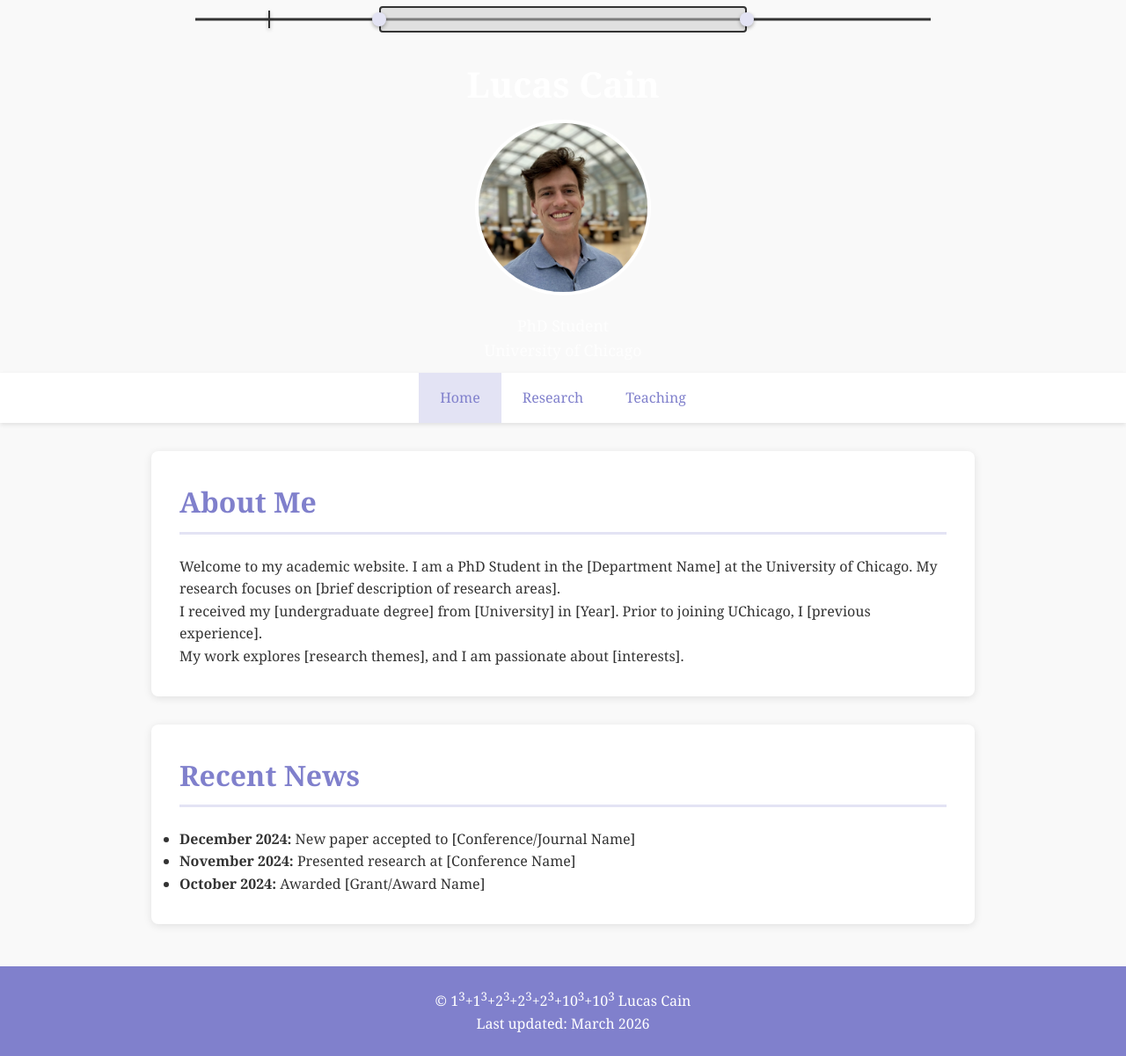
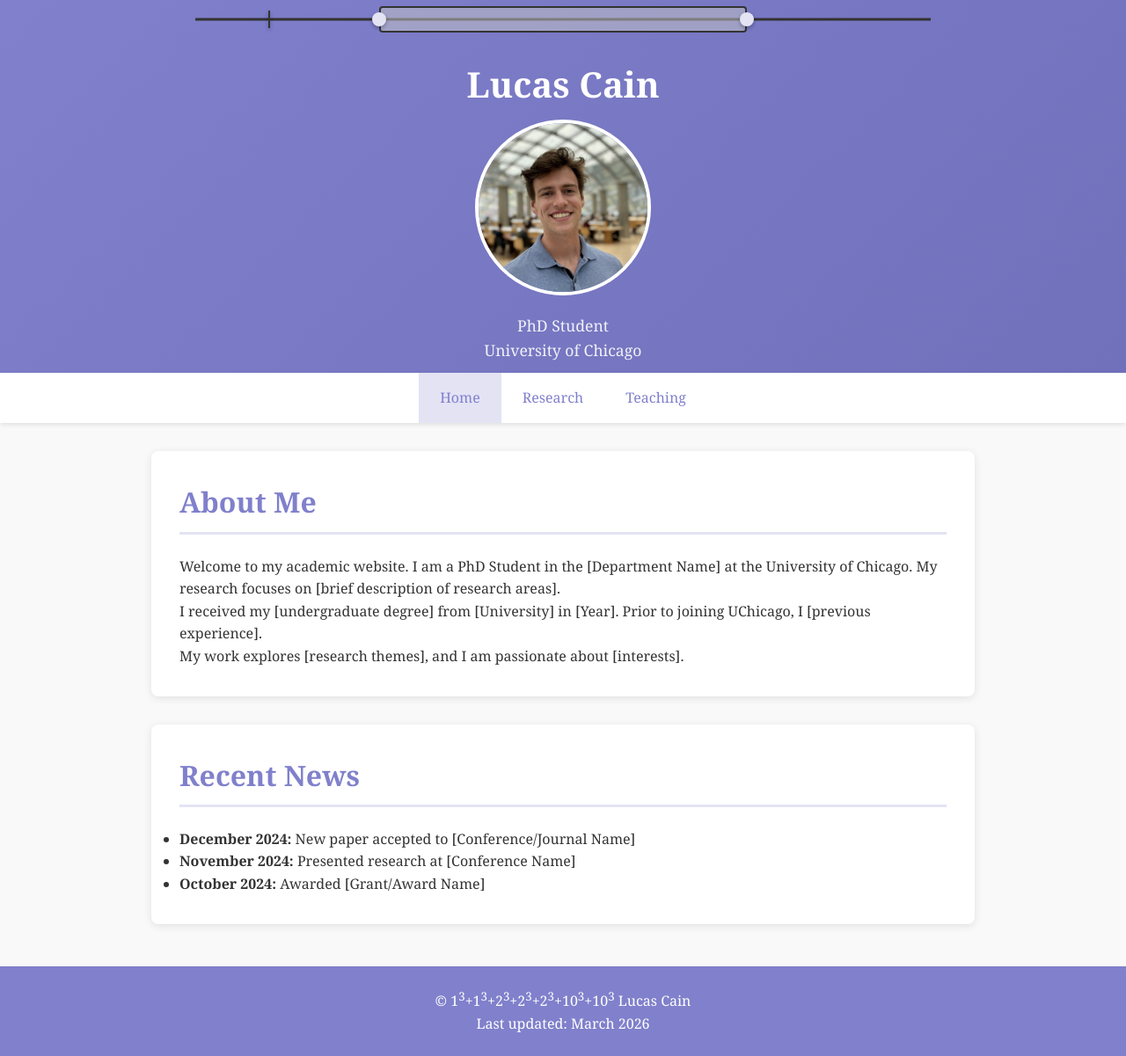
Before and after one commit to L-Cain/L-Cain.github.io, a Jekyll site: the page built from index.md, in a window 1280 px wide. Shown: the whole page at 88% size. Built offline with Jekyll 4.4.1, drawn with Linux system fonts in a browser that asks for light colours.

Commit message:
Update default.html

```diff
--- a/_layouts/default.html
+++ b/_layouts/default.html
@@ -19,7 +19,7 @@
         }
 
         header {
-            background: linear-gradient(135deg, #8080cc 0%, ##7070bb 100%);
+            background: linear-gradient(135deg, #8080cc 0%, #7070bb 100%);
             color: white;
             padding: 0.75rem 0;
             box-shadow: 0 1px 3px rgba(0,0,0,0.1);
```
